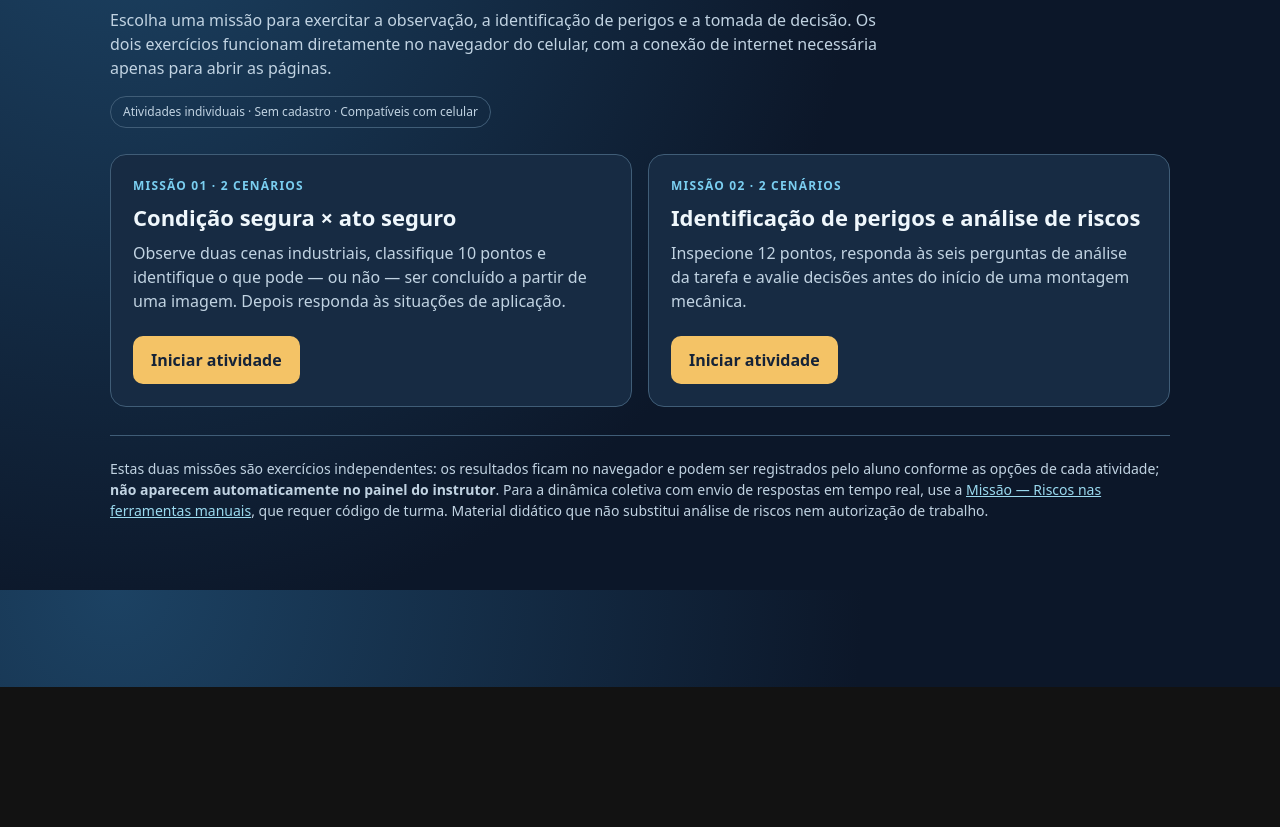
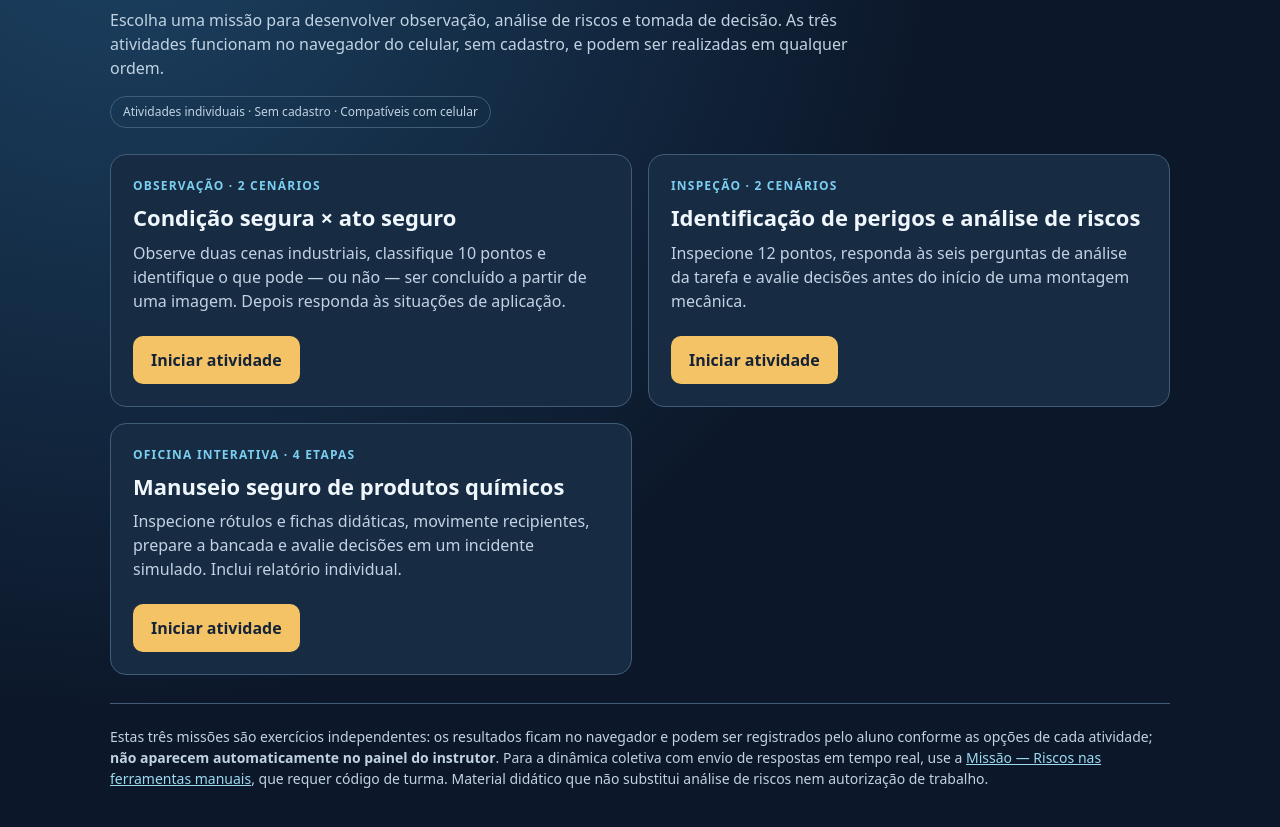
Before and after one commit to lucasfgoncalves7-cmd/segtrab, a plain HTML site: page missoes/index.html in a window 1280 px wide. Shown: the part 113-940 px from the top of the page. Before the commit the page ends 800 px from the top, so only its background shows below. Drawn offline with Linux system fonts and the light colour scheme.

Commit message:
Incluir missão interativa de segurança química no portal de segurança

```diff
--- a/missoes/index.html
+++ b/missoes/index.html
@@ -23,21 +23,27 @@ h1{font-size:clamp(27px,4vw,43px);line-height:1.1;margin:10px 0 14px}.lead{color
 <body><main>
 <div class="kicker">Curso — Montagem de Conjuntos Mecânicos</div>
 <h1>Ambientes virtuais de segurança</h1>
-<p class="lead">Escolha uma missão para exercitar a observação, a identificação de perigos e a tomada de decisão. Os dois exercícios funcionam diretamente no navegador do celular, com a conexão de internet necessária apenas para abrir as páginas.</p>
+<p class="lead">Escolha uma missão para desenvolver observação, análise de riscos e tomada de decisão. As três atividades funcionam no navegador do celular, sem cadastro, e podem ser realizadas em qualquer ordem.</p>
 <div class="badge">Atividades individuais · Sem cadastro · Compatíveis com celular</div>
 <div class="grid">
 <article class="card">
-<small>Missão 01 · 2 cenários</small>
+<small>Observação · 2 cenários</small>
 <h2>Condição segura × ato seguro</h2>
 <p>Observe duas cenas industriais, classifique 10 pontos e identifique o que pode — ou não — ser concluído a partir de uma imagem. Depois responda às situações de aplicação.</p>
 <a class="link" href="condicao-segura-ato-seguro/">Iniciar atividade</a>
 </article>
 <article class="card">
-<small>Missão 02 · 2 cenários</small>
+<small>Inspeção · 2 cenários</small>
 <h2>Identificação de perigos e análise de riscos</h2>
 <p>Inspecione 12 pontos, responda às seis perguntas de análise da tarefa e avalie decisões antes do início de uma montagem mecânica.</p>
 <a class="link" href="identificacao-perigos-analise-riscos/">Iniciar atividade</a>
 </article>
+<article class="card">
+<small>Oficina interativa · 4 etapas</small>
+<h2>Manuseio seguro de produtos químicos</h2>
+<p>Inspecione rótulos e fichas didáticas, movimente recipientes, prepare a bancada e avalie decisões em um incidente simulado. Inclui relatório individual.</p>
+<a class="link" href="manuseio-produtos-quimicos/">Iniciar atividade</a>
+</article>
 </div>
-<p class="footer">Estas duas missões são exercícios independentes: os resultados ficam no navegador e podem ser registrados pelo aluno conforme as opções de cada atividade; <strong>não aparecem automaticamente no painel do instrutor</strong>. Para a dinâmica coletiva com envio de respostas em tempo real, use a <a href="../">Missão — Riscos nas ferramentas manuais</a>, que requer código de turma. Material didático que não substitui análise de riscos nem autorização de trabalho.</p>
+<p class="footer">Estas três missões são exercícios independentes: os resultados ficam no navegador e podem ser registrados pelo aluno conforme as opções de cada atividade; <strong>não aparecem automaticamente no painel do instrutor</strong>. Para a dinâmica coletiva com envio de respostas em tempo real, use a <a href="../">Missão — Riscos nas ferramentas manuais</a>, que requer código de turma. Material didático que não substitui análise de riscos nem autorização de trabalho.</p>
 </main></body></html>
```
